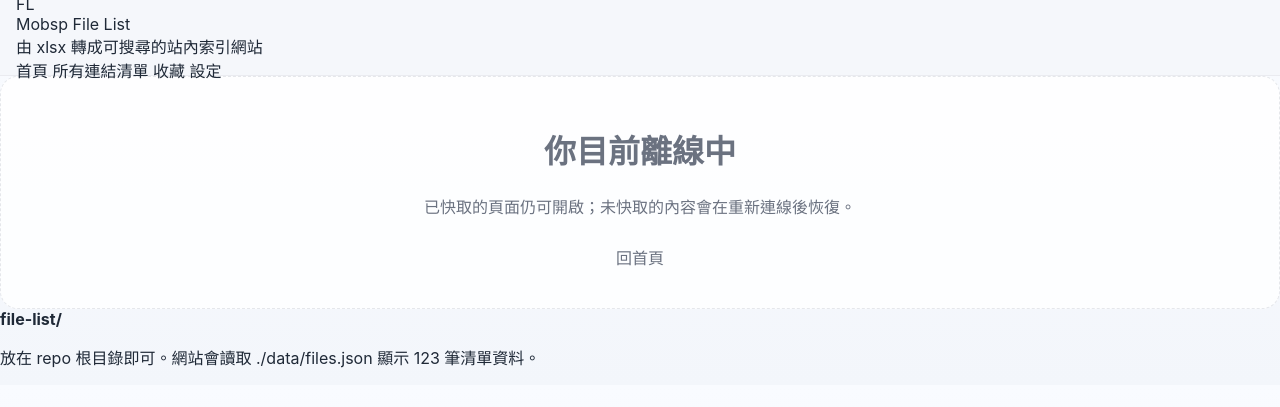
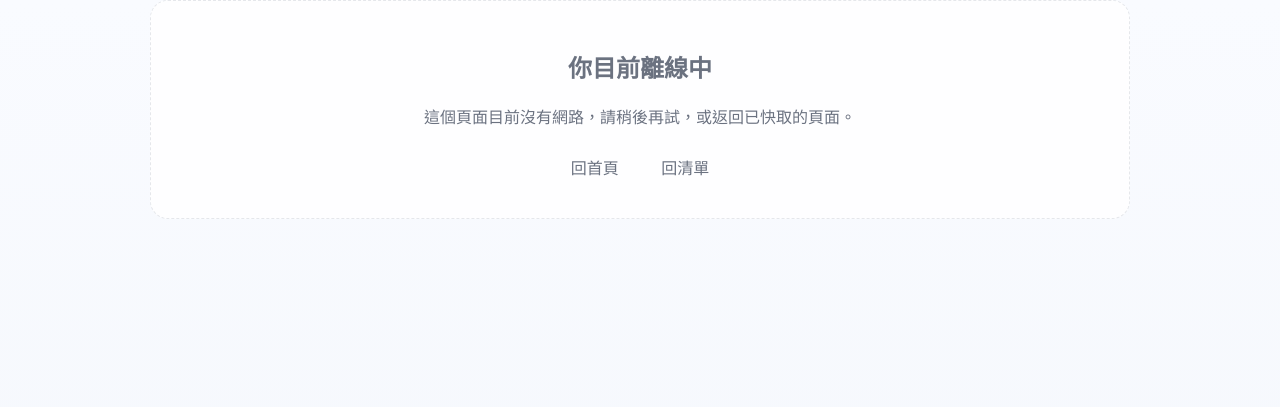
Before and after one commit to mobsp/mobsp.github.io, a Jekyll site: the page file-list/offline.html, which Jekyll copies as it is, in a window 1280 px wide. Shown: the top 407 px of the page. Built offline with Jekyll 4.4.1, drawn with Linux system fonts in a browser that asks for light colours.

Commit message:
更新 offline.html

```diff
--- a/file-list/offline.html
+++ b/file-list/offline.html
@@ -1,55 +1,25 @@
 <!doctype html>
 <html lang="zh-Hant">
 <head>
-<title>離線中 | file-list</title>
-<meta charset="utf-8">
-<meta name="viewport" content="width=device-width, initial-scale=1">
-<link rel="manifest" href="./manifest.json">
-<link rel="stylesheet" href="./assets/css/base.css">
-<link rel="stylesheet" href="./assets/css/theme-mobsp-blog.css">
+  <meta charset="utf-8">
+  <title>離線中 | file-list</title>
+  <meta name="viewport" content="width=device-width, initial-scale=1, viewport-fit=cover">
+  <meta name="theme-color" content="#090b11">
+  <link rel="stylesheet" href="./assets/css/base.css">
+  <link rel="stylesheet" href="./assets/css/theme-mobsp-blog.css">
 </head>
 <body>
-
-    <header class="topbar">
-      <div class="wrap topbar-inner">
-        <div class="brand">
-          <div class="brand-badge">FL</div>
-          <div>
-            <div class="brand-title">Mobsp File List</div>
-            <div class="brand-sub">由 xlsx 轉成可搜尋的站內索引網站</div>
-          </div>
+  <main class="app-main">
+    <div class="wrap app-shell">
+      <section class="empty-state panel">
+        <h1>你目前離線中</h1>
+        <p>這個頁面目前沒有網路，請稍後再試，或返回已快取的頁面。</p>
+        <div class="card-actions" style="justify-content:center;margin-top:16px">
+          <a class="btn primary" href="./index.html">回首頁</a>
+          <a class="btn" href="./all-links.html">回清單</a>
         </div>
-        <nav class="nav">
-          <a class="" href="./index.html">首頁</a>
-          <a class="" href="./all-links.html">所有連結清單</a>
-          <a class="" href="./saved.html">收藏</a>
-          <a class="" href="./settings.html">設定</a>
-        </nav>
-      </div>
-    </header>
-
-
-<main class="section">
-  <div class="wrap">
-    <div class="empty-state">
-      <h1>你目前離線中</h1>
-      <p>已快取的頁面仍可開啟；未快取的內容會在重新連線後恢復。</p>
-      <a class="btn primary" href="./index.html">回首頁</a>
+      </section>
     </div>
-  </div>
-</main>
-
-
-    <footer class="footer">
-      <div class="wrap">
-        <div class="footer-card panel">
-          <strong>file-list/</strong>
-          <p>放在 repo 根目錄即可。網站會讀取 <span class="mono">./data/files.json</span> 顯示 123 筆清單資料。</p>
-        </div>
-      </div>
-    </footer>
-
-<script src="./assets/js/app.js"></script>
-
+  </main>
 </body>
 </html>
```
